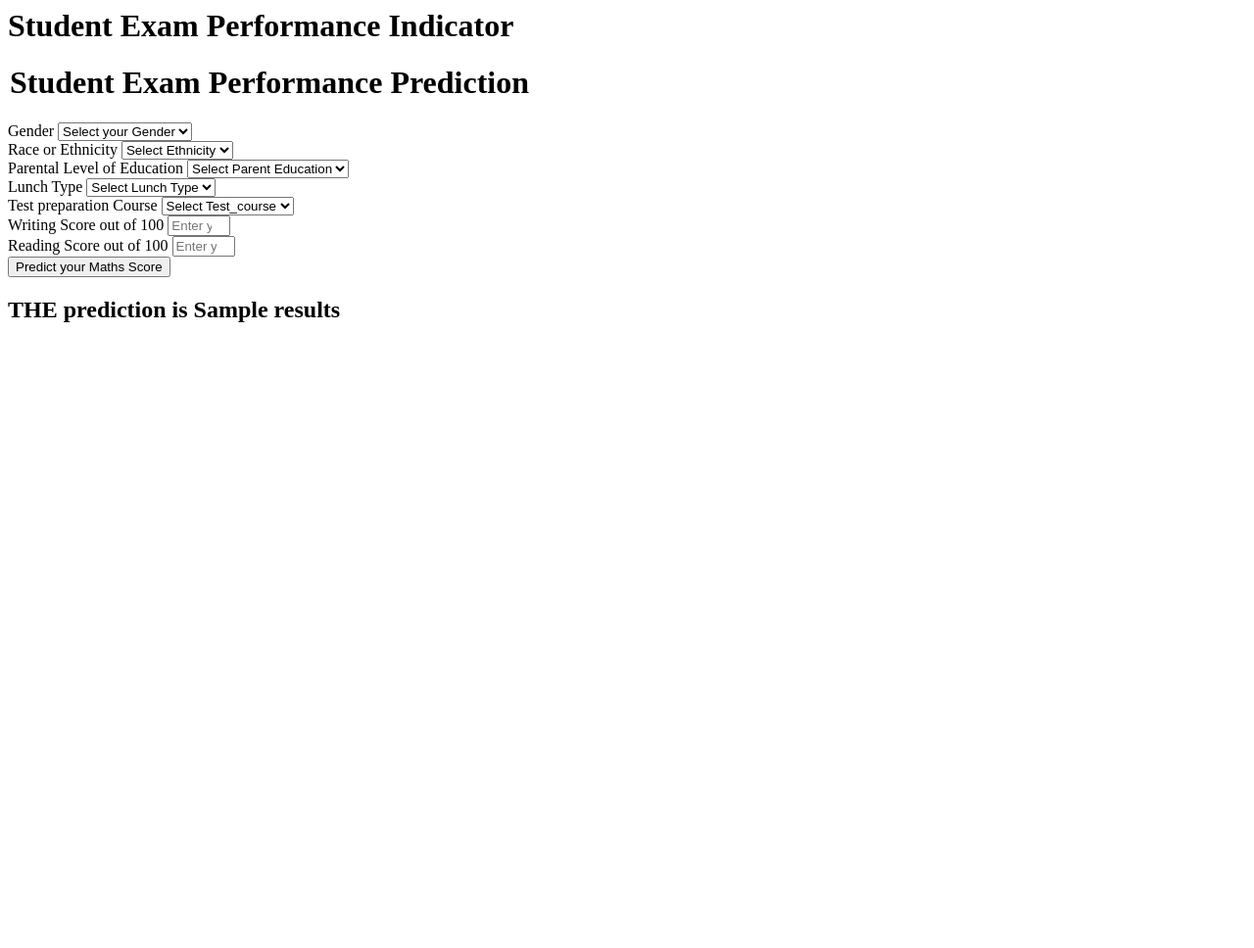
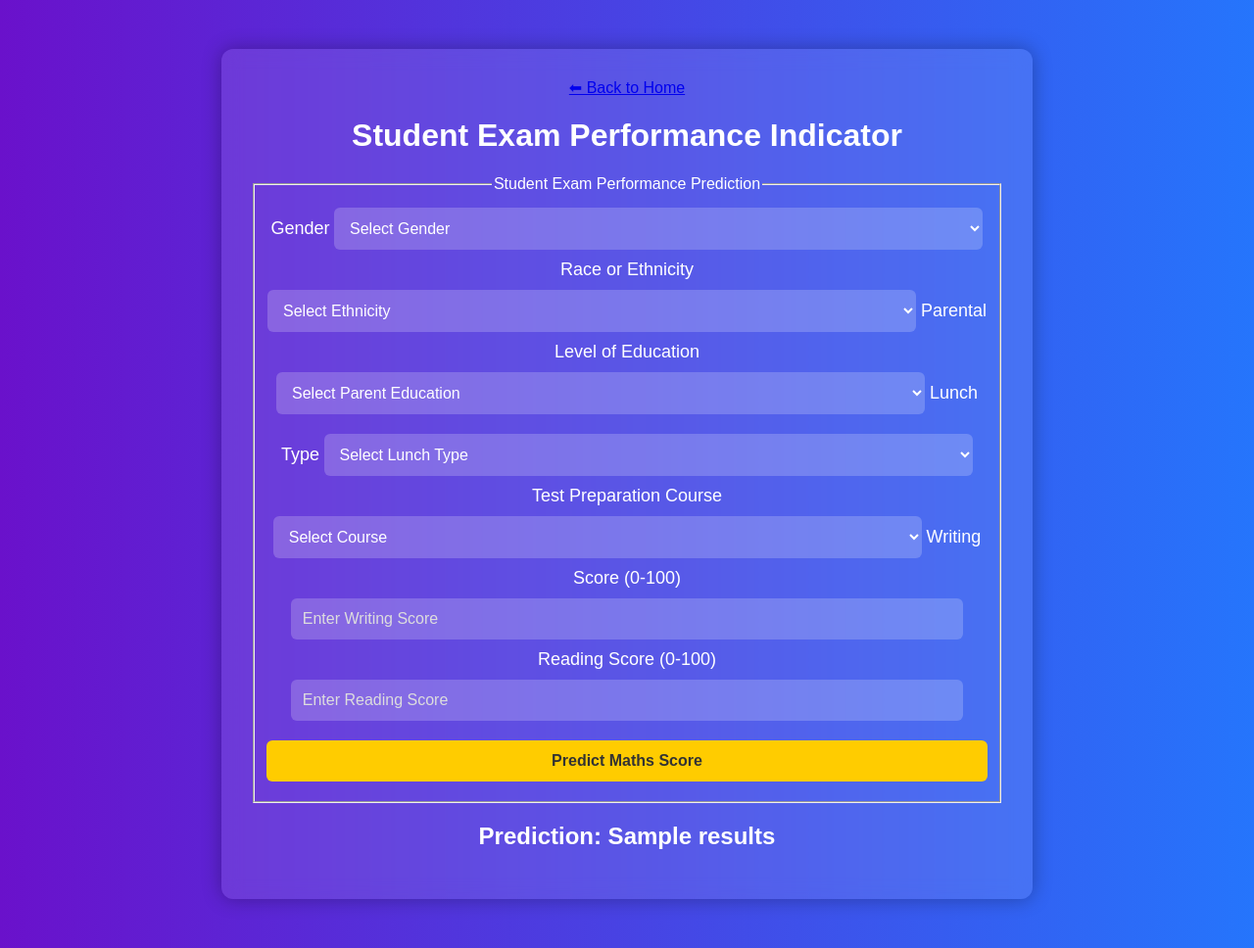
Before and after one commit to Omkar-Kubal/ML-Projects, a Flask app: template templates/home.html in a window 1280 px wide. Shown: the whole page at 98% size. Before the commit the page ends 329 px from the top, so only its background shows below. Run offline with Flask 3, Linux system fonts and the light colour scheme; the template is opened without the code that fills it: most values are stand-ins (such as "Sample title", 1, 10 or a date in 2020).

Commit message:
Fixed UI

```diff
--- /dev/null
+++ b/static/style.css
@@ -0,0 +1,105 @@
+/* General Page Styling */
+body {
+    font-family: "Poppins", sans-serif;
+    background: linear-gradient(to right, #6a11cb, #2575fc);
+    color: #fff;
+    text-align: center;
+    margin: 0;
+    padding: 0;
+}
+
+/* Centered Container */
+.container {
+    width: 60%;
+    margin: 50px auto;
+    background: rgba(255, 255, 255, 0.1);
+    padding: 30px;
+    border-radius: 12px;
+    box-shadow: 0px 0px 20px rgba(0, 0, 0, 0.3);
+    backdrop-filter: blur(10px);
+}
+
+/* Navbar */
+nav ul {
+    list-style: none;
+    padding: 0;
+}
+
+nav ul li {
+    display: inline;
+    margin: 15px;
+}
+
+nav ul li a {
+    text-decoration: none;
+    color: #fff;
+    font-weight: bold;
+    transition: 0.3s;
+}
+
+nav ul li a:hover {
+    color: #ffcc00;
+}
+
+/* Form Styling */
+form {
+    display: flex;
+    flex-direction: column;
+    align-items: center;
+}
+
+label {
+    font-size: 18px;
+    margin-top: 10px;
+}
+
+input,
+select {
+    width: 90%;
+    padding: 12px;
+    margin: 10px 0;
+    border-radius: 6px;
+    border: none;
+    outline: none;
+    font-size: 16px;
+}
+
+input,
+select {
+    background: rgba(255, 255, 255, 0.2);
+    color: #fff;
+}
+
+input::placeholder {
+    color: #ddd;
+}
+
+/* Submit Button */
+input[type="submit"] {
+    background: #ffcc00;
+    color: #333;
+    font-weight: bold;
+    cursor: pointer;
+    transition: 0.3s;
+    border: none;
+    padding: 12px;
+    width: 100%;
+}
+
+input[type="submit"]:hover {
+    background: #ff9900;
+    transform: scale(1.05);
+}
+
+/* Headings */
+h1,
+h2 {
+    color: #fff;
+}
+
+/* Responsive Design */
+@media (max-width: 768px) {
+    .container {
+        width: 80%;
+    }
+}
--- a/templates/home.html
+++ b/templates/home.html
@@ -1,113 +1,81 @@
-<html>
+<!DOCTYPE html>
+<html lang="en">
+
+<head>
+    <meta charset="UTF-8" />
+    <meta name="viewport" content="width=device-width, initial-scale=1.0" />
+    <title>Student Exam Performance Prediction</title>
+    <link rel="stylesheet" href="static/style.css" />
+</head>
 
 <body>
-    <div class="login">
+    <div class="container">
+        <nav>
+            <a href="index.html" class="btn">⬅ Back to Home</a>
+        </nav>
+
         <h1>Student Exam Performance Indicator</h1>
 
-        <form action="{{ url_for('predict_datapoint')}}" method="post">
-            <h1>
+        <form action="{{ url_for('predict_datapoint') }}" method="post">
+            <fieldset>
                 <legend>Student Exam Performance Prediction</legend>
-            </h1>
-            <div class="mb-3">
-                <label class="form-label">Gender</label>
-                <select class="form-control" name="gender" placeholder="Enter you Gender" required>
-                    <option class="placeholder" selected disabled value="">Select your Gender</option>
-                    <option value="male">
-                        Male
-                    </option>
-                    <option value="female">
-                        Female
-                    </option>
+
+                <label>Gender</label>
+                <select name="gender" required>
+                    <option selected disabled value="">Select Gender</option>
+                    <option value="male">Male</option>
+                    <option value="female">Female</option>
                 </select>
-            </div>
-            <div class="mb-3">
-                <label class="form-label">Race or Ethnicity</label>
-                <select class="form-control" name="ethnicity" placeholder="Enter you ethnicity" required>
-                    <option class="placeholder" selected disabled value="">Select Ethnicity</option>
-                    <option value="group A">
-                        Group A
-                    </option>
-                    <option value="group B">
-                        Group B
-                    </option>
-                    <option value="group C">
-                        Group C
-                    </option>
-                    <option value="group D">
-                        Group D
-                    </option>
-                    <option value="group E">
-                        Group E
-                    </option>
+
+                <label>Race or Ethnicity</label>
+                <select name="ethnicity" required>
+                    <option selected disabled value="">Select Ethnicity</option>
+                    <option value="group A">Group A</option>
+                    <option value="group B">Group B</option>
+                    <option value="group C">Group C</option>
+                    <option value="group D">Group D</option>
+                    <option value="group E">Group E</option>
                 </select>
-            </div>
-            <div class="mb-3">
-                <label class="form-label">Parental Level of Education</label>
-                <select class="form-control" name="parental_level_of_education" placeholder="Enter you Parent Education"
-                    required>
-                    <option class="placeholder" selected disabled value="">Select Parent Education</option>
-                    <option value="associate's degree">
-                        associate's degree
-                    </option>
-                    <option value="bachelor's degree">
-                        bachelor's degree
-                    </option>
-                    <option value="high school">
-                        high school
-                    </option>
-                    <option value="master's degree">
-                        master's degree
-                    </option>
-                    <option value="some college">
-                        some college
-                    </option>
-                    <option value="some high school">
-                        some high school
-                    </option>
+
+                <label>Parental Level of Education</label>
+                <select name="parental_level_of_education" required>
+                    <option selected disabled value="">Select Parent Education</option>
+                    <option value="associate's degree">Associate's Degree</option>
+                    <option value="bachelor's degree">Bachelor's Degree</option>
+                    <option value="high school">High School</option>
+                    <option value="master's degree">Master's Degree</option>
+                    <option value="some college">Some College</option>
+                    <option value="some high school">Some High School</option>
                 </select>
-            </div>
-            <div class="mb-3">
-                <label class="form-label">Lunch Type</label>
-                <select class="form-control" name="lunch" placeholder="Enter you Lunch" required>
-                    <option class="placeholder" selected disabled value="">Select Lunch Type</option>
-                    <option value="free/reduced">
-                        free/reduced
-                    </option>
-                    <option value="standard">
-                        standard
-                    </option>
+
+                <label>Lunch Type</label>
+                <select name="lunch" required>
+                    <option selected disabled value="">Select Lunch Type</option>
+                    <option value="free/reduced">Free/Reduced</option>
+                    <option value="standard">Standard</option>
                 </select>
-            </div>
-            <div class="mb-3">
-                <label class="form-label">Test preparation Course</label>
-                <select class="form-control" name="test_preparation_course" placeholder="Enter you Course" required>
-                    <option class="placeholder" selected disabled value="">Select Test_course</option>
-                    <option value="none">
-                        None
-                    </option>
-                    <option value="completed">
-                        Completed
-                    </option>
+
+                <label>Test Preparation Course</label>
+                <select name="test_preparation_course" required>
+                    <option selected disabled value="">Select Course</option>
+                    <option value="none">None</option>
+                    <option value="completed">Completed</option>
                 </select>
-            </div>
-            <div class="mb-3">
-                <label class="form-label">Writing Score out of 100</label>
-                <input class="form-control" type="number" name="reading_score" placeholder="Enter your Reading score"
-                    min='0' max='100' />
-            </div>
-            <div class="mb-3">
-                <label class="form-label">Reading Score out of 100</label>
-                <input class="form-control" type="number" name="writing_score" placeholder="Enter your Reading Score"
-                    min='0' max='100' />
-            </div>
-            <div class="mb-3">
-                <input class="btn btn-primary" type="submit" value="Predict your Maths Score" required />
-            </div>
+
+                <label>Writing Score (0-100)</label>
+                <input type="number" name="reading_score" placeholder="Enter Writing Score" min="0" max="100"
+                    required />
+
+                <label>Reading Score (0-100)</label>
+                <input type="number" name="writing_score" placeholder="Enter Reading Score" min="0" max="100"
+                    required />
+
+                <input type="submit" value="Predict Maths Score" />
+            </fieldset>
         </form>
-        <h2>
-            THE prediction is {{results}}
-        </h2>
 
-        <body>
+        <h2>Prediction: {{ results }}</h2>
+    </div>
+</body>
 
 </html>
```
Also changed, not shown: templates/index.html (+20 -1 lines).
